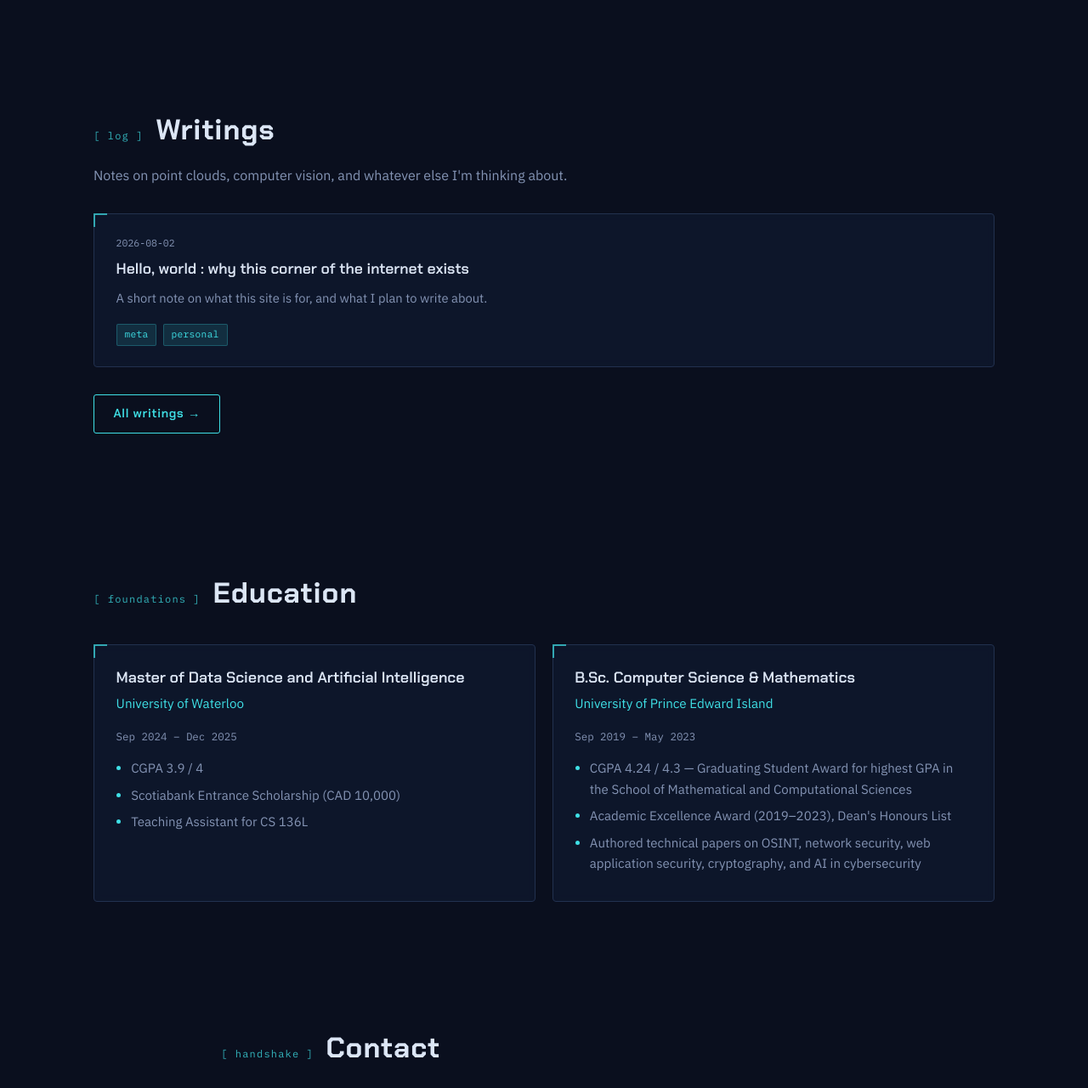
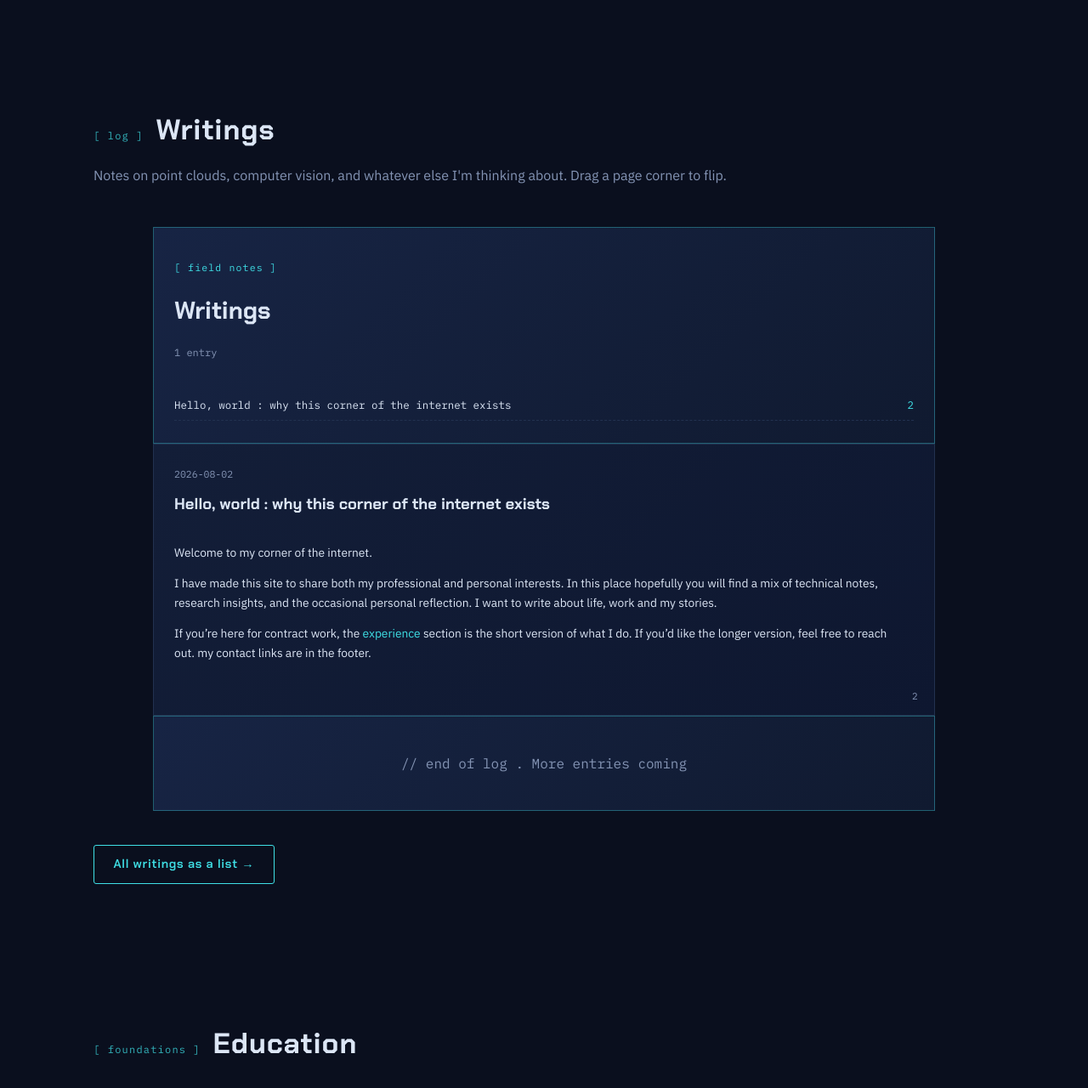
Before and after one commit to Ergopeoxy/negin-site, a Flask app: page / in a window 1280 px wide. Shown: the part 4918-6198 px from the top of the page at 85% size. Run offline with Flask 3, Linux system fonts and the light colour scheme; some libraries are stand-ins or nearby versions.

Commit message:
writings flip page

```diff
--- a/app.py
+++ b/app.py
@@ -24,7 +24,7 @@ def inject_profile():
 @app.route("/")
 def index():
     sections = load_enabled_sections()
-    writings = load_writings(limit=3)
+    writings = load_writings()
     return render_template("index.html", sections=sections, writings=writings)
 
 
--- a/static/css/style.css
+++ b/static/css/style.css
@@ -661,3 +661,81 @@ a:hover { text-decoration: underline; }
   color: var(--muted);
   margin-top: 0.5rem;
 }
+
+/* ---------------------------------------------------------------- book */
+.book-wrap {
+  display: flex;
+  justify-content: center;
+  padding: 1rem 0 0.5rem;
+}
+#writings-book { max-width: 920px; width: 100%; }
+
+.page {
+  background: linear-gradient(135deg, #131E38 0%, #0E1730 100%);
+  border: 1px solid var(--line);
+  color: var(--text);
+  overflow: hidden;
+}
+.page-cover {
+  background: linear-gradient(135deg, #172444 0%, #101A30 100%);
+  border: 1px solid rgba(63, 224, 230, 0.35);
+}
+.page-content {
+  position: relative;
+  height: 100%;
+  padding: 1.6rem 1.5rem;
+  display: flex;
+  flex-direction: column;
+}
+.book-label { color: var(--cyan); font-size: 0.72rem; letter-spacing: 0.1em; }
+.book-title {
+  font-family: var(--font-display);
+  font-size: 1.8rem;
+  margin: 0.4rem 0 0.2rem;
+}
+.book-count { color: var(--muted); font-size: 0.75rem; }
+
+.book-toc {
+  list-style: none;
+  padding: 0;
+  margin: 1.4rem 0 0;
+  font-size: 0.78rem;
+}
+.book-toc li {
+  display: flex;
+  justify-content: space-between;
+  gap: 0.8rem;
+  padding: 0.45rem 0;
+  border-bottom: 1px dashed var(--line);
+}
+.toc-title { color: var(--text); }
+.toc-page { color: var(--cyan); }
+
+.book-entry-title {
+  font-family: var(--font-display);
+  font-size: 1.15rem;
+  margin: 0.3rem 0 0.6rem;
+}
+.book-entry-summary { color: var(--muted); font-size: 0.9rem; }
+.book-read-link { margin-top: auto; font-size: 0.78rem; }
+.page-num {
+  position: absolute;
+  bottom: 0.8rem;
+  right: 1.2rem;
+  color: var(--muted);
+  font-size: 0.7rem;
+}
+.page-back { justify-content: center; align-items: center; color: var(--muted); }
+
+.page-scroll {
+  flex: 1;
+  overflow-y: auto;
+  min-height: 0;
+  margin: 0.4rem 0 1.4rem;
+  padding-right: 0.6rem;
+  font-size: 0.86rem;
+  scrollbar-width: thin;
+  scrollbar-color: var(--line) transparent;
+}
+.page-scroll::-webkit-scrollbar { width: 6px; }
+.page-scroll::-webkit-scrollbar-thumb { background: var(--line); border-radius: 3px; }
--- a/templates/sections/writings.html
+++ b/templates/sections/writings.html
@@ -1,21 +1,89 @@
 <section class="section" id="{{ section.id }}">
   <div class="section-inner">
     <h2 class="section-title"><span class="mono section-label">[ log ]</span> {{ section.title }}</h2>
-    <p class="section-lede">Notes on point clouds, computer vision, and whatever else I'm thinking about.</p>
-    <div class="writings-grid">
+    <p class="section-lede">Notes on point clouds, computer vision, and whatever else I'm thinking about. Drag a page corner to flip.</p>
+
+    <div class="book-wrap">
+      <div id="writings-book">
+
+        <!-- Cover / table of contents -->
+        <div class="page page-cover" data-density="hard">
+          <div class="page-content">
+            <p class="mono book-label">[ field notes ]</p>
+            <h3 class="book-title">Writings</h3>
+            <p class="mono book-count">{{ writings|length }} entr{{ 'y' if writings|length == 1 else 'ies' }}</p>
+            <ol class="book-toc mono">
               {% for post in writings %}
-      <a class="writing-card card" href="{{ url_for('writing_post', slug=post.slug) }}">
-        <p class="writing-date mono">{{ post.date }}</p>
-        <h3 class="writing-title">{{ post.title }}</h3>
-        <p class="writing-summary">{{ post.summary }}</p>
+              <li><span class="toc-title">{{ post.title }}</span><span class="toc-page">{{ loop.index + 1 }}</span></li>
+              {% endfor %}
+            </ol>
+          </div>
+        </div>
+
+        <!-- One page per writing -->
+        <!-- {% for post in writings %}
+        <div class="page">
+          <div class="page-content">
+            <p class="mono writing-date">{{ post.date }}</p>
+            <h3 class="book-entry-title">{{ post.title }}</h3>
+            <p class="book-entry-summary">{{ post.summary }}</p>
             {% if post.tags %}
             <ul class="tag-list">
               {% for tag in post.tags %}<li class="tag mono">{{ tag }}</li>{% endfor %}
             </ul>
             {% endif %}
-      </a>
+            <a class="book-read-link mono" href="{{ url_for('writing_post', slug=post.slug) }}">read full entry →</a>
+            <span class="page-num mono">{{ loop.index + 1 }}</span>
+          </div>
+        </div>
+        {% endfor %} -->
+           {% for post in writings %}
+        <div class="page">
+          <div class="page-content">
+            <p class="mono writing-date">{{ post.date }}</p>
+            <h3 class="book-entry-title">{{ post.title }}</h3>
+            <div class="page-scroll post-body">
+              {{ post.html | safe }}
+            </div>
+            <span class="page-num mono">{{ loop.index + 1 }}</span>
+          </div>
+        </div>
         {% endfor %}
+
+        <!-- Back cover -->
+        <div class="page page-cover" data-density="hard">
+          <div class="page-content page-back">
+            <p class="mono">// end of log . More entries coming</p>
           </div>
-    <p class="section-more"><a class="btn btn-ghost" href="{{ url_for('writings_index') }}">All writings →</a></p>
         </div>
+
+      </div>
+    </div>
+
+    <p class="section-more"><a class="btn btn-ghost" href="{{ url_for('writings_index') }}">All writings as a list →</a></p>
+  </div>
+
+  <script src="https://cdn.jsdelivr.net/npm/page-flip@2.0.7/dist/js/page-flip.browser.js"></script>
+  <script>
+    (function () {
+      var el = document.getElementById("writings-book");
+      if (!el || typeof St === "undefined") return;
+      var reducedMotion = window.matchMedia("(prefers-reduced-motion: reduce)").matches;
+      var book = new St.PageFlip(el, {
+        width: 380,
+        height: 500,
+        size: "stretch",
+        minWidth: 260,
+        maxWidth: 460,
+        minHeight: 380,
+        maxHeight: 560,
+        showCover: true,
+        maxShadowOpacity: 0.35,
+        flippingTime: reducedMotion ? 0 : 800,
+        usePortrait: true,
+        mobileScrollSupport: false
+      });
+      book.loadFromHTML(document.querySelectorAll("#writings-book .page"));
+    })();
+  </script>
 </section>
```
Lines whose indentation alone changed are shown as unchanged.
